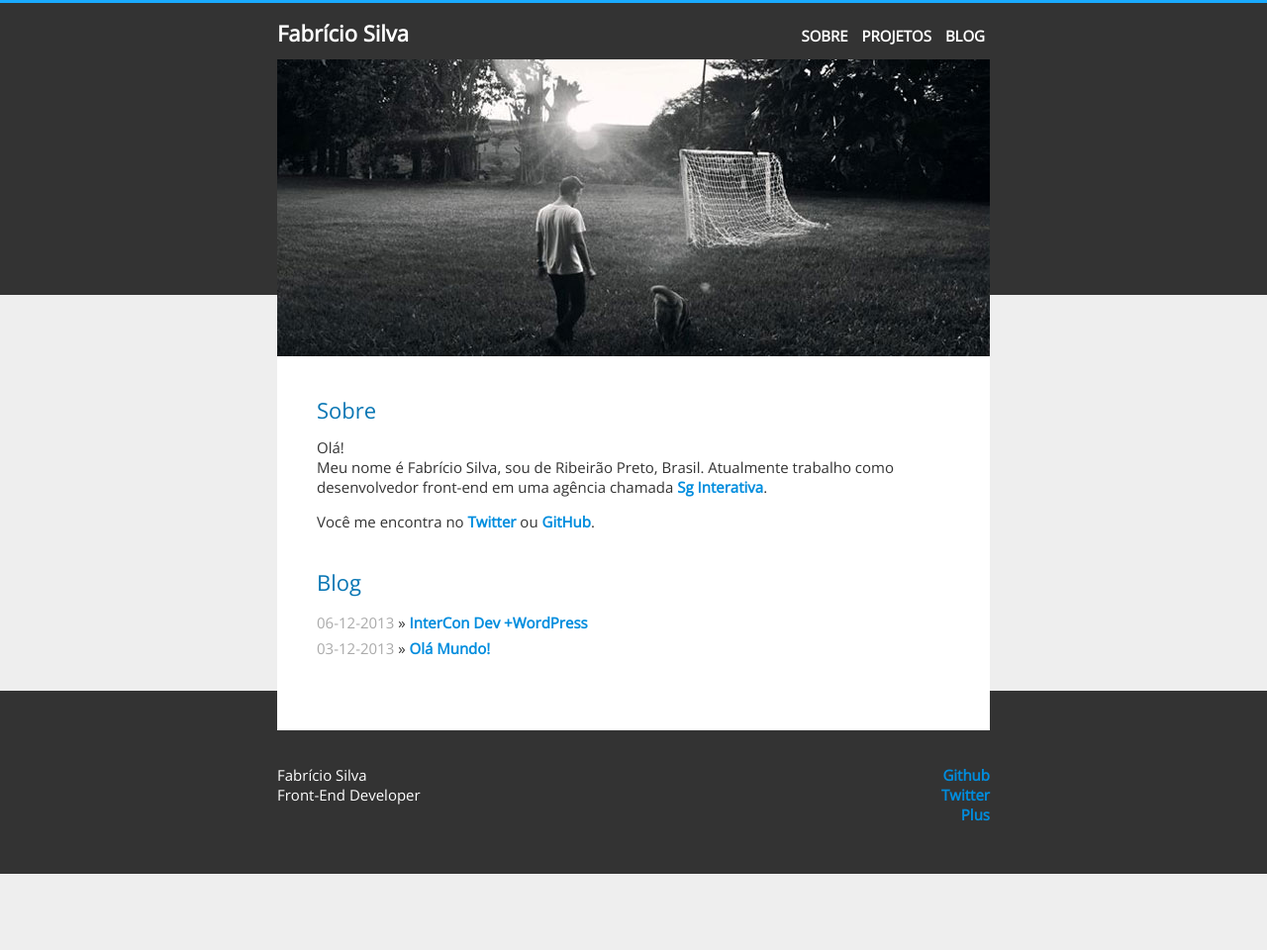
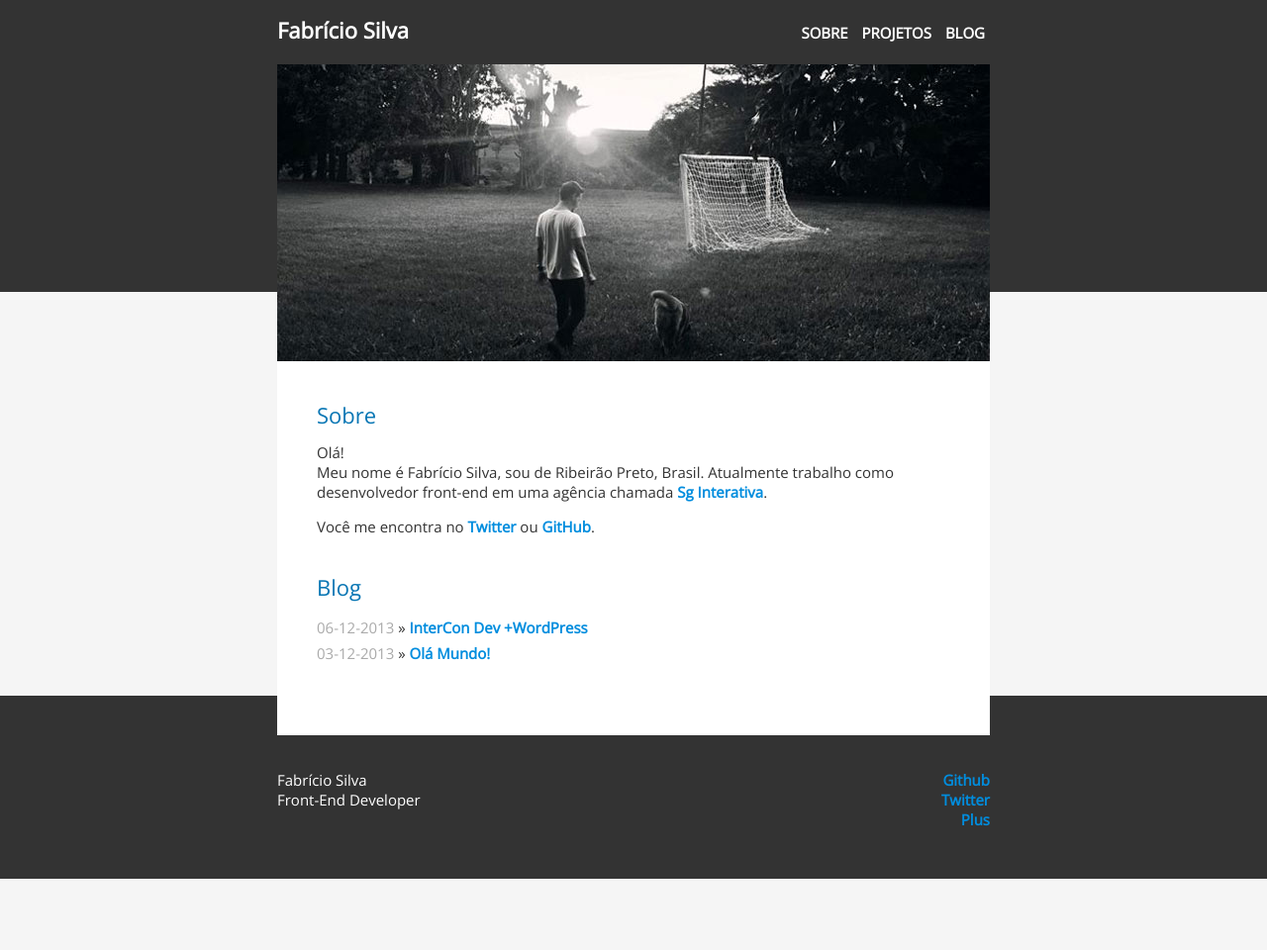
Before and after one commit to fabriciofmsilva/fabriciofmsilva.github.io, a Jekyll site: the page built from index.html, in a window 1280 px wide. Shown: the whole page at 99% size. Built offline with Jekyll 4.4.1, drawn with Linux system fonts in a browser that asks for light colours; nearby versions of some CDN libraries; after the commit the page ends 905 px from its top, so only the background shows below that.

Commit message:
Update main.css

```diff
--- a/css/main.css
+++ b/css/main.css
@@ -13,7 +13,8 @@
 	height: 100%;
 }
 body {
-	background-color: #EEE;
+	background-color: #F5F5F5;
+	border-top: 5px solid #19ABFF;
 	color: #333;
 	font: 15px 'Open Sans', Helvetica, Arial, sans-serif;
 	font-weight: 400;
@@ -82,7 +83,6 @@
 
 .header {
 	background-color: #333;
-	border-top: 3px solid #19ABFF;
 	height: 280px;
 	padding-top: 15px;
 	position: absolute;
```
